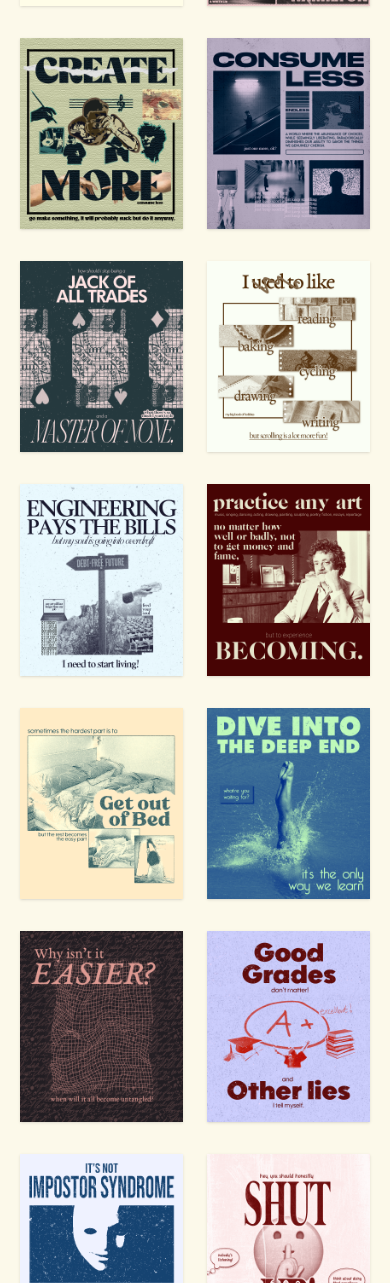
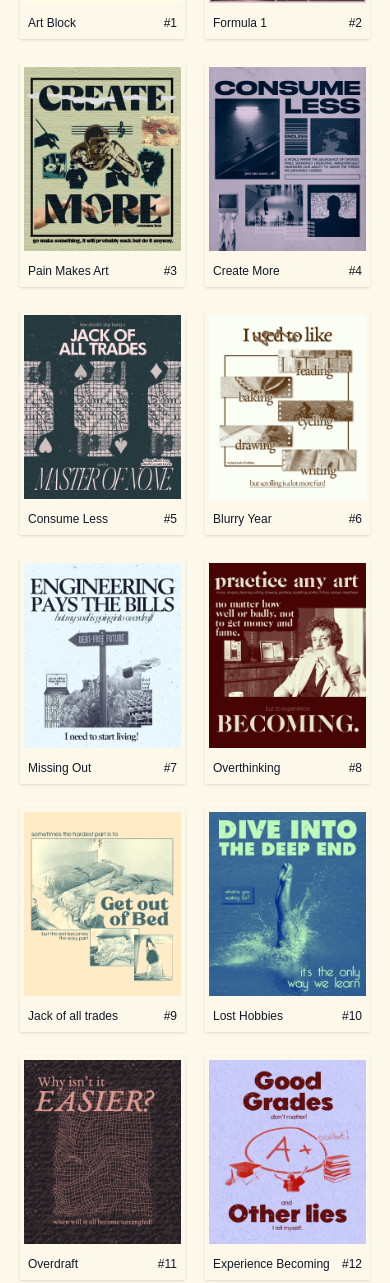
Before and after one commit to SaifeldeenAdel/thePosterGallery, an Astro site: page / in a window 390 px wide. Shown: the part 1109-2392 px from the top of the page. Built offline with nearby package versions, Linux system fonts and the light colour scheme; Astro itself is replaced by a stand-in of ours.

Commit message:
Added titles

```diff
--- a/package.json
+++ b/package.json
@@ -11,6 +11,7 @@
   "dependencies": {
     "@astrojs/react": "^4.4.2",
     "@fontsource-variable/cormorant-garamond": "^5.2.6",
+    "@fontsource-variable/montserrat": "^5.2.8",
     "@fontsource/twinkle-star": "^5.2.8",
     "@tailwindcss/vite": "^4.1.18",
     "@types/react": "^19.2.13",
--- a/src/components/PosterGallery.jsx
+++ b/src/components/PosterGallery.jsx
@@ -7,7 +7,7 @@ export default function PosterGallery({ posters }) {
 
 	return (
 		<div className="max-w-6xl mx-auto px-5 py-20 sm:py-40">
-			<div className="grid grid-cols-2 sm:grid-cols-3 gap-y-8 gap-x-6 sm:gap-y-10 sm:gap-x-10">
+			<div className="grid grid-cols-2 sm:grid-cols-3 gap-y-6 gap-x-5 sm:gap-y-10 sm:gap-x-10">
 				{posters.map((poster) => (
 					<motion.div
 						key={poster.id}
--- a/src/components/PosterItem.jsx
+++ b/src/components/PosterItem.jsx
@@ -3,7 +3,7 @@ export default function PosterItem({ poster, onClick }) {
 	return (
 		<div
 			key={poster.id}
-			className="cursor-pointer overflow-hidden shadow hover:shadow-xl transition"
+			className="cursor-pointer overflow-hidden shadow hover:shadow-xl transition p-1 pb-2 sm:p-4"
 			onClick={onClick}
 		>
 			<motion.img
@@ -16,6 +16,11 @@ export default function PosterItem({ poster, onClick }) {
 				loading="lazy"
 			/>
 
+            <div className="font-sans font-light text-xs sm:text-base px-1 sm:px-2 pt-3 flex flex-row justify-between items-center">
+                <div className="truncate">{poster.title}</div>
+                <div>#{poster.id}</div>
+            </div>
+
 		</div>
 	);
 }
--- a/src/pages/index.astro
+++ b/src/pages/index.astro
@@ -2,6 +2,7 @@
 import PosterGallery from "../components/PosterGallery.jsx";
 import "../styles/global.css";
 import "@fontsource-variable/cormorant-garamond";
+import '@fontsource-variable/montserrat';
 import bg from "../assets/bg1.jpeg";
 
 const images = import.meta.glob("../assets/posters/*.png", {
@@ -9,19 +10,45 @@ const images = import.meta.glob("../assets/posters/*.png", {
 	import: "default",
 });
 
+const titles = [
+	"Art Block",
+	"Formula 1",
+	"Pain Makes Art",
+	"Create More",
+	"Consume Less",
+	"Blurry Year",
+	"Missing Out",
+	"Overthinking",
+	"Jack of all trades",
+	"Lost Hobbies",
+	"Overdraft",
+	"Experience Becoming",
+	"Get out of Bed",
+	"Dive",
+    "Getting Easier",
+    "Good Will Hunting",
+    "Good Grades",
+    "Impostor Syndrome",
+    "Outdoor Boys",
+    "Shut UP",
+    "Time is Running Out",
+    "We Are So Back",
+    "GO BACK",
+    "Making Mistakes",
+    "The Moment ",
+    "Oscar Piastri",
+    "New Year's Resolution",
+    "Run Away",
+    "Stop.",
+];
+
 const posters = Object.entries(images).map(([path, src], index) => {
 	// Extract filename
 	const fileName = (path.split("/").pop() || "").replace(".png", "");
 
-	// Convert camelCase or PascalCase to proper title
-	const formattedTitle = fileName
-		.replace(/([A-Z])/g, " $1") // split capitals
-		.replace(/^./, (str) => str.toUpperCase()) // capitalize first
-		.trim();
-
 	return {
 		id: index + 1,
-		title: formattedTitle,
+		title: titles[index],
 		src,
 	};
 });
@@ -71,7 +98,6 @@ const posters = Object.entries(images).map(([path, src], index) => {
 					by <a target="_blank" href="https://saifdev.vercel.app"
 						><b class="font-extrabold">@saifeldeenadel</b></a
 					>
-
 				</p>
 			</div>
 		</header>
--- a/src/styles/global.css
+++ b/src/styles/global.css
@@ -1,7 +1,9 @@
 @import "tailwindcss";
+
 
 @theme {
 	--font-serif: "Cormorant Garamond Variable", serif;
+    --font-sans: "Montserrat Variable", sans-serif;
 	--color-background: #fcf9ea;
 	--color-primary: #233d4d;
 }
```
Also changed, not shown: 1 other file.
